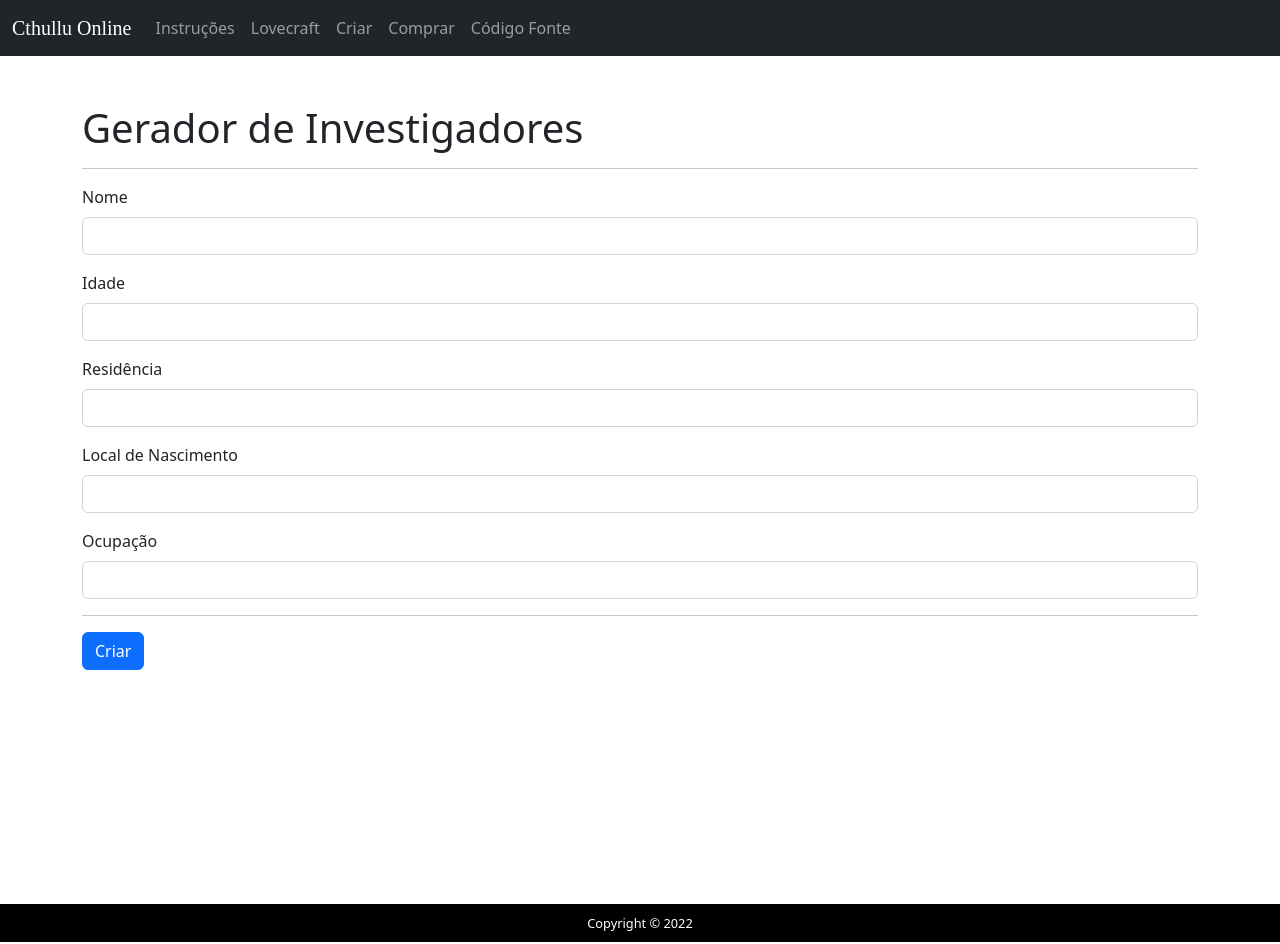
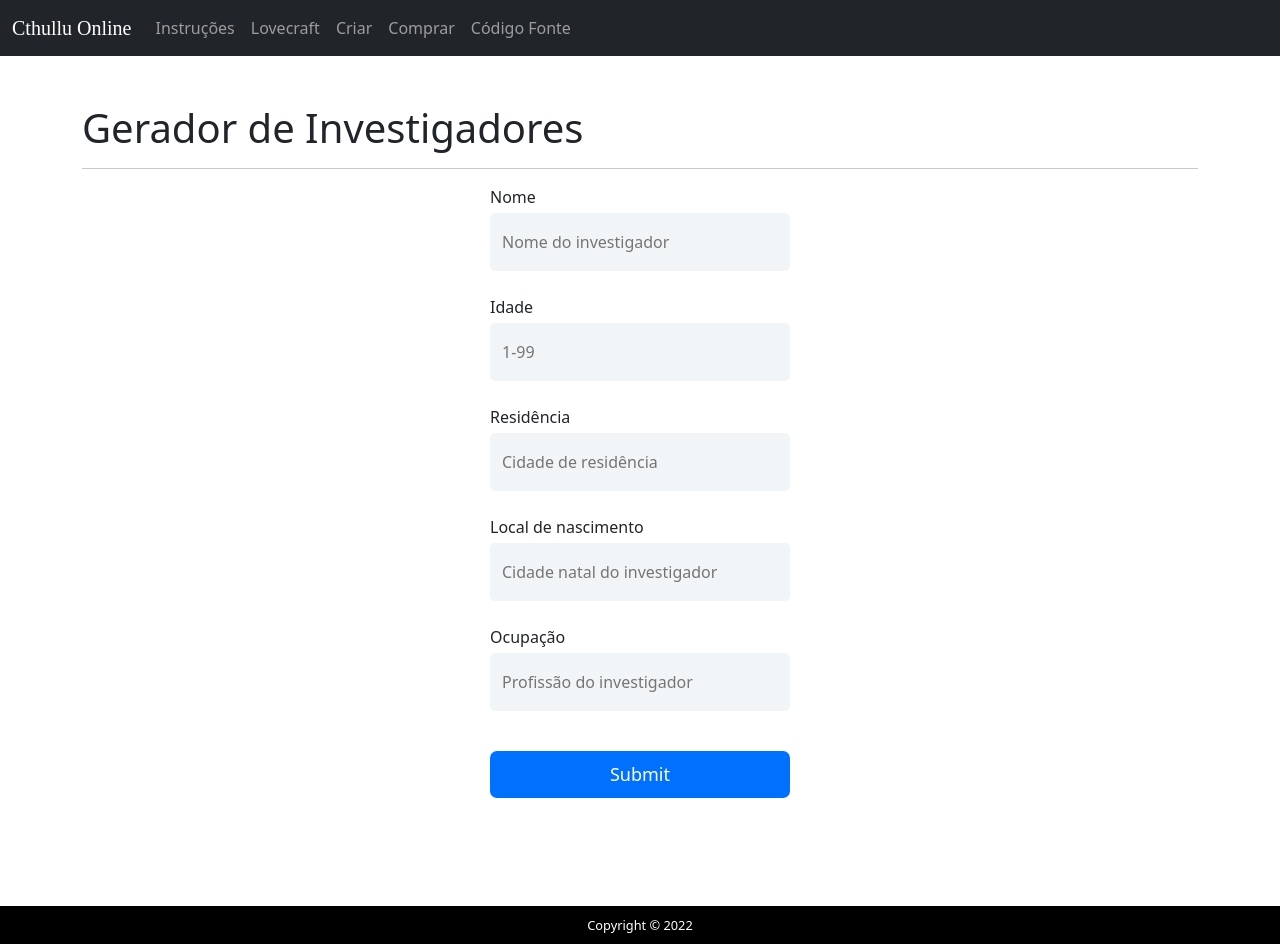
Before and after one commit to pedro-git-projects/trabalho-final-projeto-interface, a Vue app in the folder frontend/: page /criar in a window 1280 px wide. Built offline with nearby package versions, Linux system fonts and the light colour scheme; a web font is replaced by a local one.

Commit message:
veevalidate|yup

```diff
--- a/frontend/package.json
+++ b/frontend/package.json
@@ -9,8 +9,10 @@
   },
   "dependencies": {
     "core-js": "^3.8.3",
+    "vee-validate": "^4.5.11",
     "vue": "^3.2.13",
-    "vue-router": "^4.0.15"
+    "vue-router": "^4.0.15",
+    "yup": "^0.32.11"
   },
   "devDependencies": {
     "@babel/core": "^7.12.16",
--- a/frontend/src/components/CriadorPersonagens.vue
+++ b/frontend/src/components/CriadorPersonagens.vue
@@ -5,105 +5,186 @@
 			<div class="col">
 				<h1 class="mt-5">Gerador de Investigadores</h1>
 				<hr>
-                <form-tag @myevent="submitHandler" name="myform" event="myevent">
-				<text-input
-					:value="nome"
-					@input="event => nome = event.target.value"
+ <Form
+      @submit="onSubmit"
+      :validation-schema="schema"
+      @invalid-submit="onInvalidSubmit"
+    >
+      <TextInput
+        name="nome"
+        type="text"
         label="Nome"
+        placeholder="Nome do investigador"
+      />
+      <TextInput
+        name="idade"
+        type="number"
+        label="Idade"
+        placeholder="1-99"
+      />
+      <TextInput
+        name="residencia"
         type="text"
-					name="nome"
-					required="true">
-				</text-input>
+        label="Residência"
+        placeholder="Cidade de residência"
+      />
+	<TextInput
+        name="nascimento"
+        type="text"
+        label="Local de nascimento"
+        placeholder="Cidade natal do investigador"
+      />      <TextInput
+        name="ocupacao"
+        type="text"
+        label="Ocupação"
+        placeholder="Profissão do investigador"
+      />
 
-				<text-input
-					:value="idade"
-					@input="event => idade = event.target.value"
-					label="Idade"
-					type="number"
-					name="idade"
-					required="true"
-				>
-				</text-input>
-
-				<text-input
-					:value="residencia"
-					@input="event => residencia = event.target.value"
-					label="Residência"
-					type="text"
-					name="residencia"
-					required="true"
-				>
-				</text-input>
-
-				<text-input
-					:value="nascimento"
-					@input="event => nascimento = event.target.value"
-					label="Local de Nascimento"
-					type="text"
-					name="nascimento"
-					required="true"
-				>
-				</text-input>
-
-				<text-input
-					:value="ocupacao"
-					@input="event => ocupacao = event.target.value"
-					label="Ocupação"
-					type="text"
-					name="ocupacao"
-					required="true"
-				>
-				</text-input>
-
-				<hr>
-
-				<input type="submit" class="btn btn-primary" value="Criar">
-				</form-tag>
+      <button class="submit-btn" type="submit">Submit</button>
+    </Form>
 	</div>
 		</div>
 	</div>
 </div>
 </template>
 
+
 <script>
-import TextInput from './TextInput.vue'
-import FormTag from './FormTag.vue'
+import { Form } from "vee-validate";
+import * as Yup from "yup";
+import TextInput from "./TextInput.vue";
+
 export default {
-	name: 'criar-investigador',
+  name: "App",
   components: {
-		FormTag,
     TextInput,
+    Form,
   },
-	data() {
-		return {
-			nome: null,
-			idade:"",
-			residencia: "",
-			nascimento: "",
-			ocupacao: "",
-		}
-	},
-	methods: {
-		submitHandler() {
+  setup() {
+    function onSubmit(values) {
 		const requestOptions = {
                 method: "POST",
                 body: JSON.stringify( {
-					nome: this.nome,
-					idade: parseInt(this.idade),
-					residencia: this.residencia,
-					nascimento: this.nascimento,
-					ocupacao: this.ocupacao,
+					nome: values.nome,
+					idade: parseInt(values.idade),
+					residencia: values.residencia,
+					nascimento: values.nascimento,
+					ocupacao: values.ocupacao,
 					}
 				),
             }
-
         fetch("http://localhost:4000/v1/criar", requestOptions)
         .then((response) => response.json())
 		.then((data) => {
 			console.log(data)
 		})
+	}
 
+    function onInvalidSubmit() {
+      const submitBtn = document.querySelector(".submit-btn");
+      submitBtn.classList.add("invalid");
+      setTimeout(() => {
+        submitBtn.classList.remove("invalid");
+      }, 1000);
     }
+
+    // Using yup to generate a validation schema
+    // https://vee-validate.logaretm.com/v4/guide/validation#validation-schemas-with-yup
+	let vazio = "Este campo é obrigatório"
+    const schema = Yup.object().shape({
+	nome: Yup.string().required(vazio),
+	idade: Yup.number("Insira um número entre 1 e 99").required(vazio).typeError("Insira um número entre 1 e 99"),
+	residencia: Yup.string().required(vazio),
+	nascimento: Yup.string().required(vazio),
+	ocupacao: Yup.string().required(vazio),
+    });
+
+    return {
+      onSubmit,
+      schema,
+      onInvalidSubmit,
+    };
   },
+};
+</script>
+
+<style>
+* {
+  box-sizing: border-box;
 }
-</script>
+
+:root {
+  --primary-color: #0071fe;
+  --error-color: #f23648;
+  --error-bg-color: #fddfe2;
+  --success-color: #21a67a;
+  --success-bg-color: #e0eee4;
+}
+
+form {
+  width: 300px;
+  margin: 0px auto;
+  padding-bottom: 60px;
+}
+
+.submit-btn {
+  background: var(--primary-color);
+  outline: none;
+  border: none;
+  color: #fff;
+  font-size: 18px;
+  padding: 10px 15px;
+  display: block;
+  width: 100%;
+  border-radius: 7px;
+  margin-top: 40px;
+  transition: transform 0.3s ease-in-out;
+  cursor: pointer;
+}
+
+.submit-btn.invalid {
+  animation: shake 0.5s;
+  /* When the animation is finished, start again */
+  animation-iteration-count: infinite;
+}
+
+@keyframes shake {
+  0% {
+    transform: translate(1px, 1px);
+  }
+  10% {
+    transform: translate(-1px, -2px);
+  }
+  20% {
+    transform: translate(-3px, 0px);
+  }
+  30% {
+    transform: translate(3px, 2px);
+  }
+  40% {
+    transform: translate(1px, -1px);
+  }
+  50% {
+    transform: translate(-1px, 2px);
+  }
+  60% {
+    transform: translate(-3px, 1px);
+  }
+  70% {
+    transform: translate(3px, 1px);
+  }
+  80% {
+    transform: translate(-1px, -1px);
+  }
+  90% {
+    transform: translate(1px, 2px);
+  }
+  100% {
+    transform: translate(1px, -2px);
+  }
+}
+
+.submit-btn:hover {
+  transform: scale(1.1);
+}
+</style>
--- a/frontend/src/components/FormTag.vue
+++ /dev/null
@@ -1,31 +0,0 @@
-<template>
-
-<form
-		@submit.prevent="submit"
-		:ref="name"
-		:event="event"
-		autocomplete="off"
-		:method="method"
-		:action="action"
-		class="needs-validation"
-		novalidate>
-
-		<slot></slot>
-	</form>
-</template>
-
-<script>
-export default {
-	name:'FormTag',
-	props: ["method", "action", "name", "event"],
-	methods: {
-		submit() {
-		let myForm = this.$refs[this.$props.name]
-				if (myForm.checkValidity()) {
-				this.$emit(this.$props['event'])
-				}
-				myForm.classList.add("was-validated")
-        }
-    },
-}
-</script>
--- a/frontend/src/components/TextInput.vue
+++ b/frontend/src/components/TextInput.vue
@@ -1,30 +1,139 @@
 <template>
-	<div class="mb-3">
-		<label :for="name" class="form-label">{{label}}</label>
+  <div
+    class="TextInput"
+    :class="{ 'has-error': !!errorMessage, success: meta.valid }"
+  >
+    <label :for="name">{{ label }}</label>
     <input
+      :name="name"
+      :id="name"
       :type="type"
-			:name="name"
+      :value="inputValue"
       :placeholder="placeholder"
-			:required="required"
-			:min="min"
-			:max="max"
-			:value="value"
-			:autocomplete="name + '-new'"
-			class="form-control">
+      @input="handleChange"
+      @blur="handleBlur"
+    />
+
+    <p class="help-message" v-show="errorMessage || meta.valid">
+      {{ errorMessage || successMessage }}
+    </p>
   </div>
 </template>
 
 <script>
+import { toRef } from "vue";
+import { useField } from "vee-validate"
+
 export default {
-	name: 'TextInput',
 	props: {
-		name: String,
+    type: {
       type: String,
-		label: String,
-		placeholder: String,
-		min: String,
-		max: String,
-		value: String,
+      default: "text",
     },
+    value: {
+      type: String,
+      default: "",
+    },
+    name: {
+      type: String,
+      required: true,
+    },
+    label: {
+      type: String,
+      required: true,
+    },
+    successMessage: {
+      type: String,
+      default: "",
+    },
+    placeholder: {
+      type: String,
+      default: "",
+    },
+  },
+ setup(props) {
+    const name = toRef(props, "name");
+
+    const {
+      value: inputValue,
+      errorMessage,
+      handleBlur,
+      handleChange,
+      meta,
+    } = useField(name, undefined, {
+      initialValue: props.value,
+    });
+
+    return {
+      handleChange,
+      handleBlur,
+      errorMessage,
+      inputValue,
+      meta,
+    };
+  },
+};
+</script>
+
+<style  scoped>
+.TextInput {
+  position: relative;
+  margin-bottom: calc(1em * 1.5);
+  width: 100%;
 }
-</script>
+
+label {
+  display: block;
+  margin-bottom: 4px;
+  width: 100%;
+}
+
+input {
+  border-radius: 5px;
+  border: 2px solid transparent;
+  padding: 15px 10px;
+  outline: none;
+  background-color: #f2f5f7;
+  width: 100%;
+  transition: border-color 0.3s ease-in-out, color 0.3s ease-in-out,
+    background-color 0.3s ease-in-out;
+}
+
+input:focus {
+  border-color: var(--primary-color);
+}
+
+.help-message {
+  position: absolute;
+  bottom: calc(-1.5 * 1em);
+  left: 0;
+  margin: 0;
+  font-size: 14px;
+}
+
+.TextInput.has-error input {
+  background-color: var(--error-bg-color);
+  color: var(--error-color);
+}
+
+.TextInput.has-error input:focus {
+  border-color: var(--error-color);
+}
+
+.TextInput.has-error .help-message {
+  color: var(--error-color);
+}
+
+.TextInput.success input {
+  background-color: var(--success-bg-color);
+  color: var(--success-color);
+}
+
+.TextInput.success input:focus {
+  border-color: var(--success-color);
+}
+
+.TextInput.success .help-message {
+  color: var(--success-color);
+}
+</style>
```
Also changed, not shown: 1 other file (tests, documents, lock files or other folders). Lines whose indentation alone changed are shown as unchanged.
